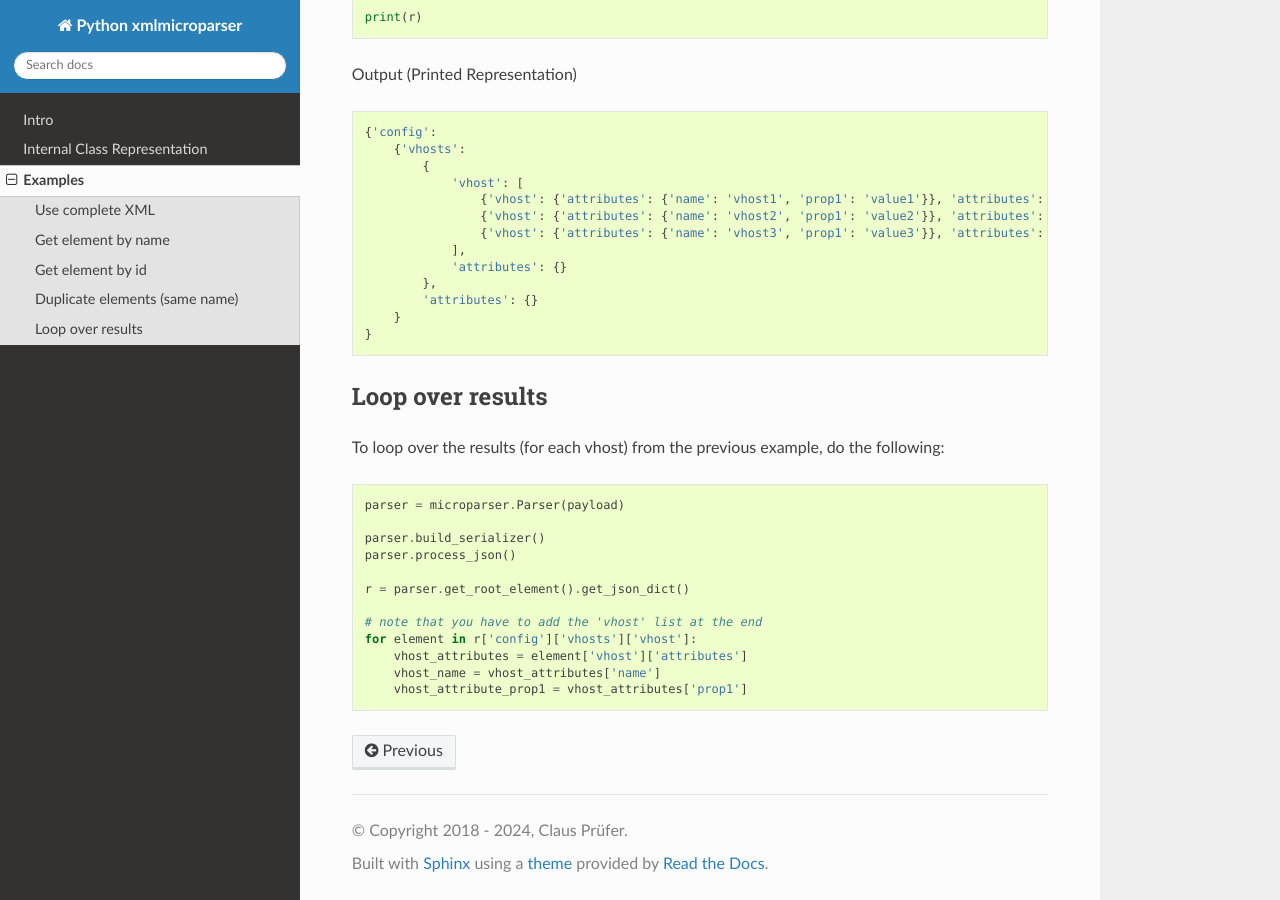
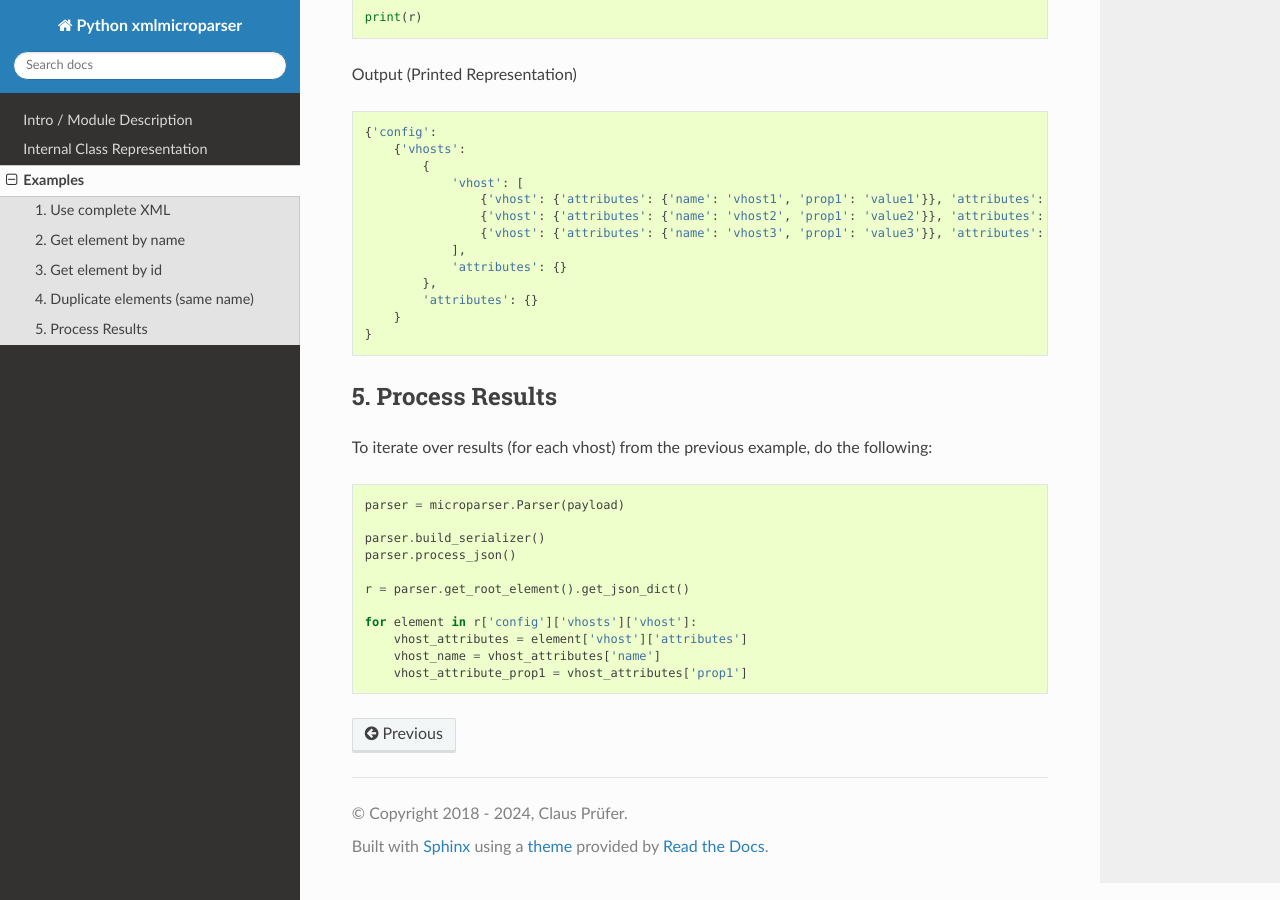
Before and after one commit to clauspruefer/python-xml-microparser, a Sphinx documentation site: the page built from doc/source/examples.rst, in a window 1280 px wide and 900 px high, scrolled down 2666 px. Built offline with Sphinx 7.4.7 and the Read the Docs theme 3.1.0, drawn with Linux system fonts in a browser that asks for light colours; some of the changed text lies outside the part shown.

Commit message:
Add numbering, minor text correction

```diff
--- a/doc/source/examples.rst
+++ b/doc/source/examples.rst
@@ -15,8 +15,8 @@ The following examples and use cases show how to cope with the XML parser.
     **Loop over results** shows how to efficiently use XML data as configuration
     method for your projects.
 
-Use complete XML
-================
+1. Use complete XML
+===================
 
 Transform the complete XML to internal dict/JSON.
 
@@ -46,8 +46,8 @@ Output (Printed Representation)
 
     {'tag1': {'tag2': {'tag3': 'value3', 'attributes': {'a': '1', 'b': 'value1'}}, 'attributes': {}}}
 
-Get element by name
-===================
+2. Get element by name
+======================
 
 Get element value by name (if unique).
 
@@ -77,8 +77,8 @@ Output (Printed Representation)
 
     {'tag2': {'tag3': 'value3', 'attributes': {'a': '1', 'b': 'value1'}}}
 
-Get element by id
-=================
+3. Get element by id
+====================
 
 Get element value by id.
 
@@ -102,8 +102,8 @@ Get element value by id.
 
     print(r)
 
-Duplicate elements (same name)
-==============================
+4. Duplicate elements (same name)
+=================================
 
 Duplicate elements can be used to process multiple configuration items
 (e.g. a webserver configuration with multiple virtual hosts).
@@ -159,11 +159,10 @@ Output (Printed Representation)
         }
     }
 
-Loop over results
-=================
+5. Process Results
+==================
 
-To loop over the results (for each vhost) from the previous example, do the
-following:
+To iterate over results (for each vhost) from the previous example, do the following:
 
 .. code-block:: python
 
@@ -174,7 +173,6 @@ following:
 
     r = parser.get_root_element().get_json_dict()
 
-    # note that you have to add the 'vhost' list at the end
     for element in r['config']['vhosts']['vhost']:
         vhost_attributes = element['vhost']['attributes']
         vhost_name = vhost_attributes['name']
--- a/doc/source/intro.rst
+++ b/doc/source/intro.rst
@@ -1,16 +1,16 @@
 .. intro
 
-=====
-Intro
-=====
+==========================
+Intro / Module Description
+==========================
 
 A tiny Python XML Parser Module without DTD / XSLT / SAX functionality.
 
 .. note::
     **NO** DTD / XSLT / SAX parsing, just plain XML supported.
 
-Dependencies
-============
+1. Dependencies
+===============
 
 On current Debian 12 / Ubuntu 22.04.3, 24.04.1 install the following packages:
 
@@ -22,8 +22,8 @@ On current Debian 12 / Ubuntu 22.04.3, 24.04.1 install the following packages:
     # install pytest to run integration and unit tests
     apt-get install python3-pytest python3-pytest-pep8
 
-How to run tests
-================
+2. How to run tests
+===================
 
 To run all tests (unit and integration) after pip package installation do:
 
@@ -32,8 +32,8 @@ To run all tests (unit and integration) after pip package installation do:
     # run pytest
     pytest
 
-Documentation
-=============
+3. Documentation
+================
 
 To build documentation (html, pdf):
 
```
Also changed, not shown: doc/source/index.rst (+2 -7 lines).
